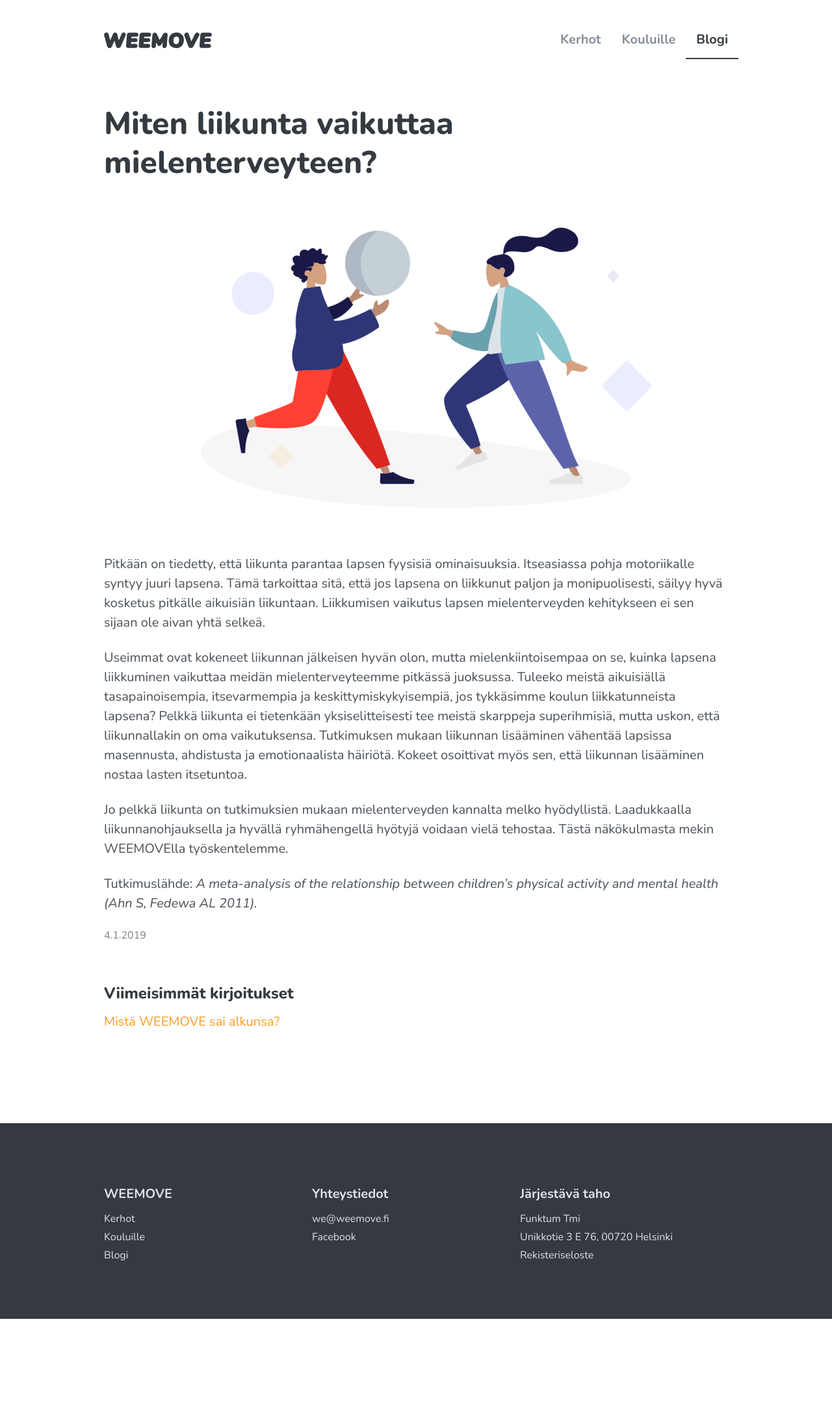
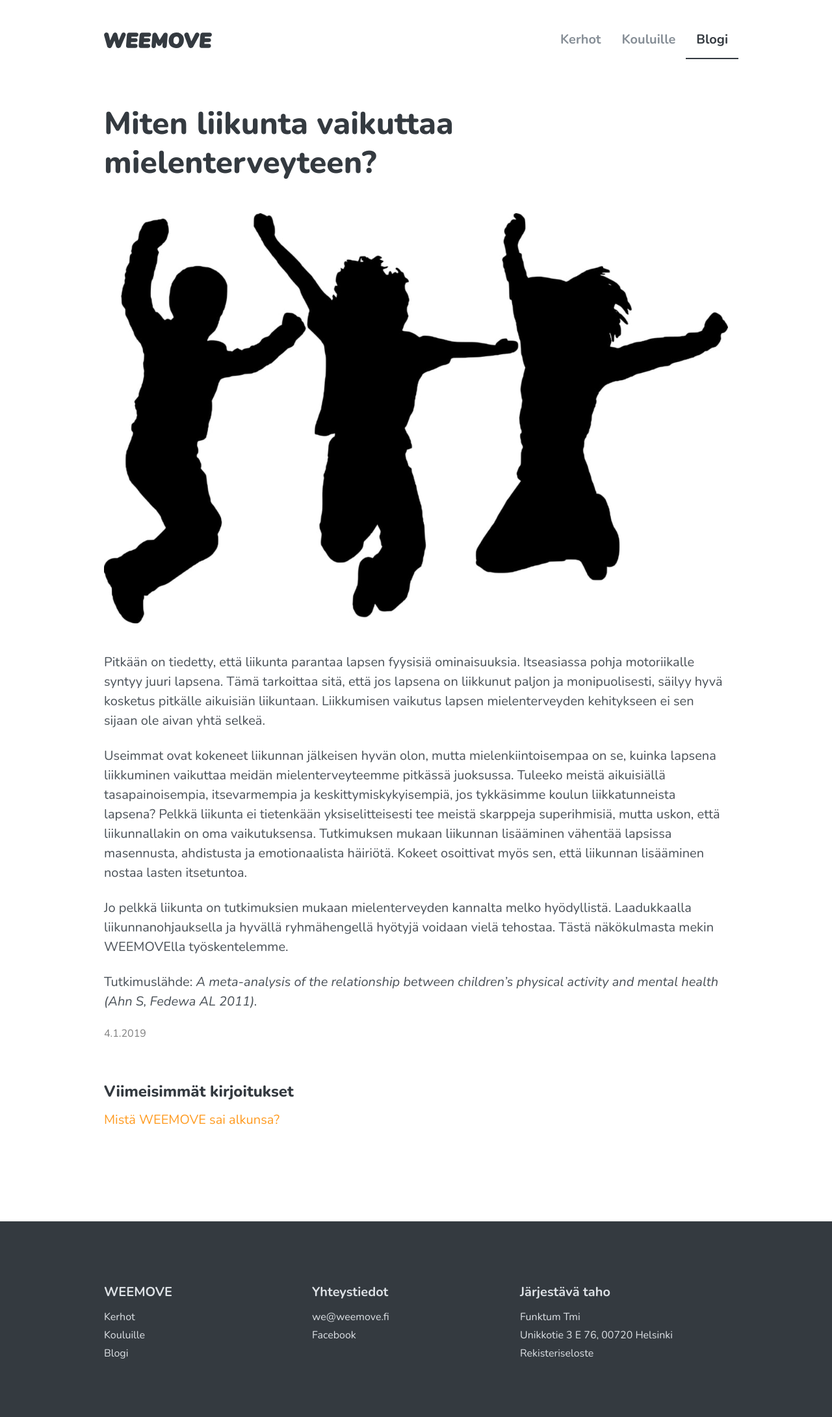
Before and after one commit to Funktum/weemove, a Jekyll site: the page built from _posts/2019-01-24-miten-liikunta-vaikuttaa-mielenterveyteen.md, in a window 1280 px wide. Shown: the whole page at 65% size. Built offline with Jekyll 4.4.1, drawn with Linux system fonts in a browser that asks for light colours; a script that is not in the unit is left out; before the commit the page ends 2029 px from its top, so only the background shows below that.

Commit message:
Update 2019-01-24-miten-liikunta-vaikuttaa-mielenterveyteen.md

```diff
--- a/_posts/2019-01-24-miten-liikunta-vaikuttaa-mielenterveyteen.md
+++ b/_posts/2019-01-24-miten-liikunta-vaikuttaa-mielenterveyteen.md
@@ -3,7 +3,7 @@ published: true
 layout: post
 title: Miten liikunta vaikuttaa mielenterveyteen?
 date: '2019-01-04'
-image: /uploads/weemove-illustration-1.png
+image: /uploads/kids jump compressed.jpg
 ---
 
 
```
